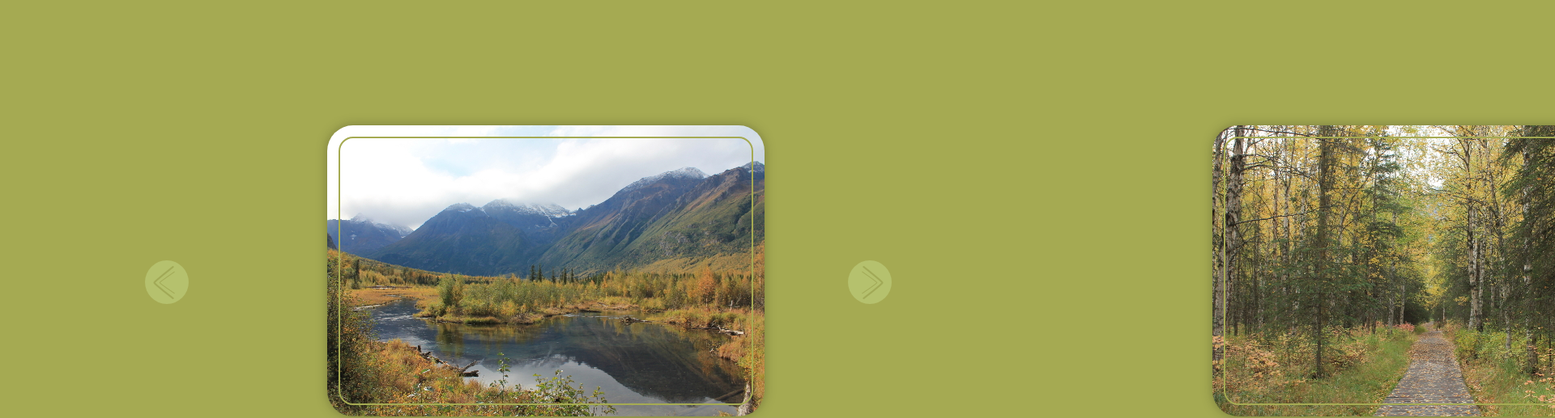
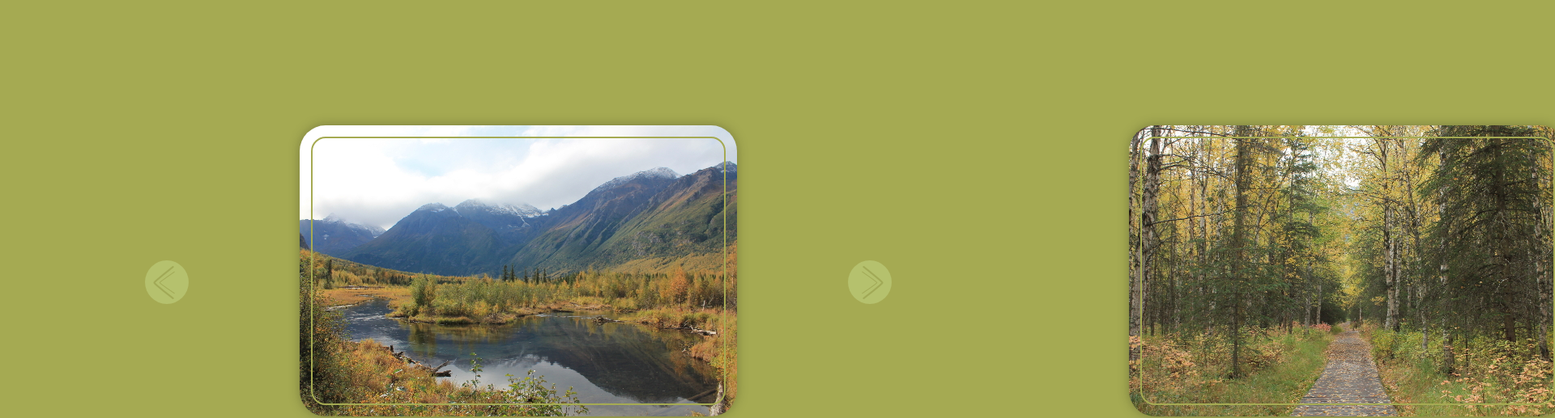
Before and after one commit to lailaCivatti/carousel, a plain HTML site: page index.html in a window 1280 px wide. Shown: the part 126-643 px from the top of the page at 81% size, 1920 px wide, since content can reach past the window. Drawn offline with Linux system fonts and the light colour scheme.

Commit message:
layout update;

```diff
--- a/styles.scss
+++ b/styles.scss
@@ -57,7 +57,7 @@ body {
 // Carousel
 
 .carousel {
-    width: 12020px;
+    width: 1100%;
     height: 80%;
     margin: 0 auto;
     display: flex;
@@ -120,7 +120,7 @@ body {
     opacity: 0.5;
 }
 
-// Progress dots
+// Navigation dots
 
 .navigation {
     margin: 0 auto;
```
Also changed, not shown: styles.css, 1 other file.
